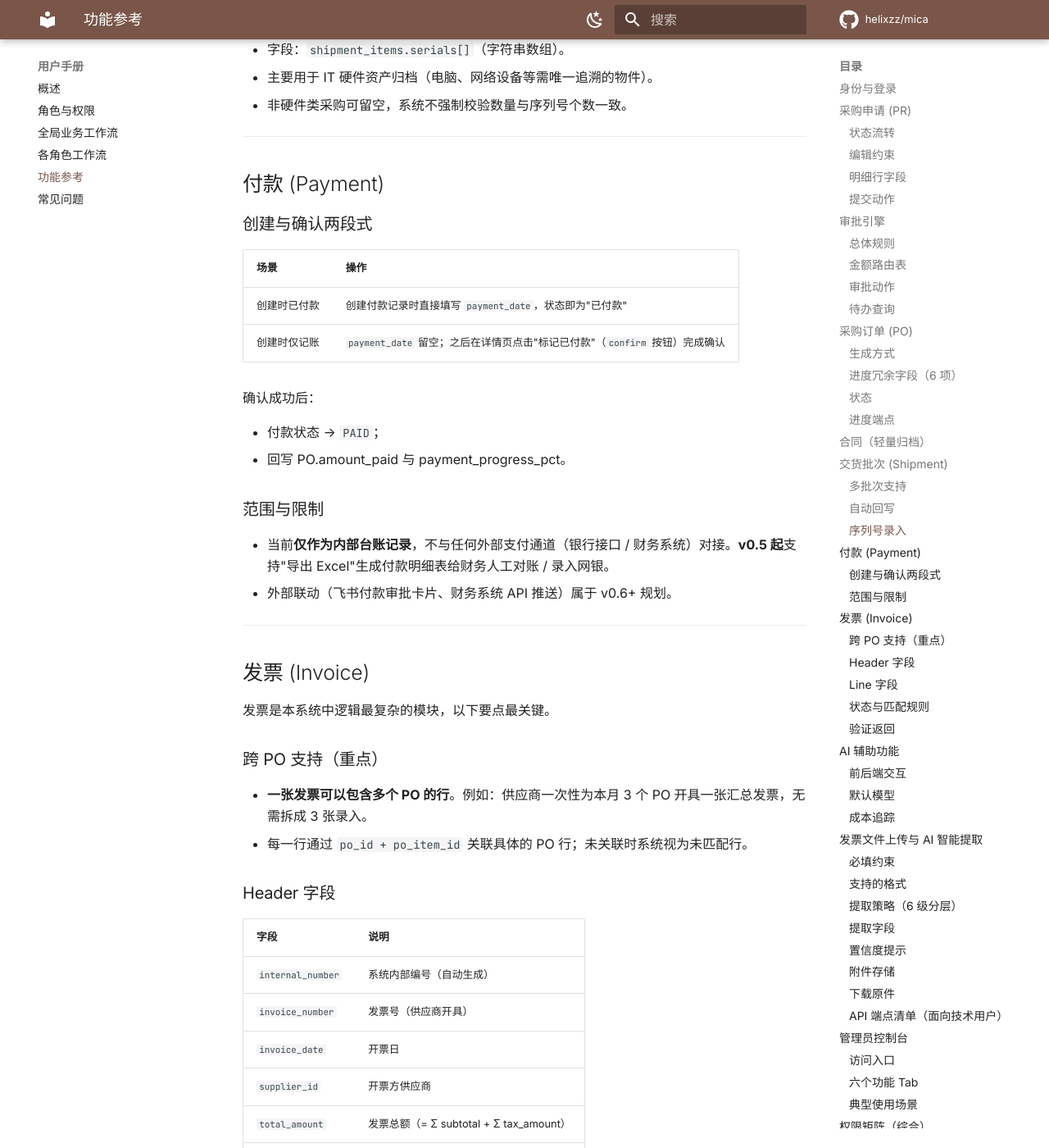
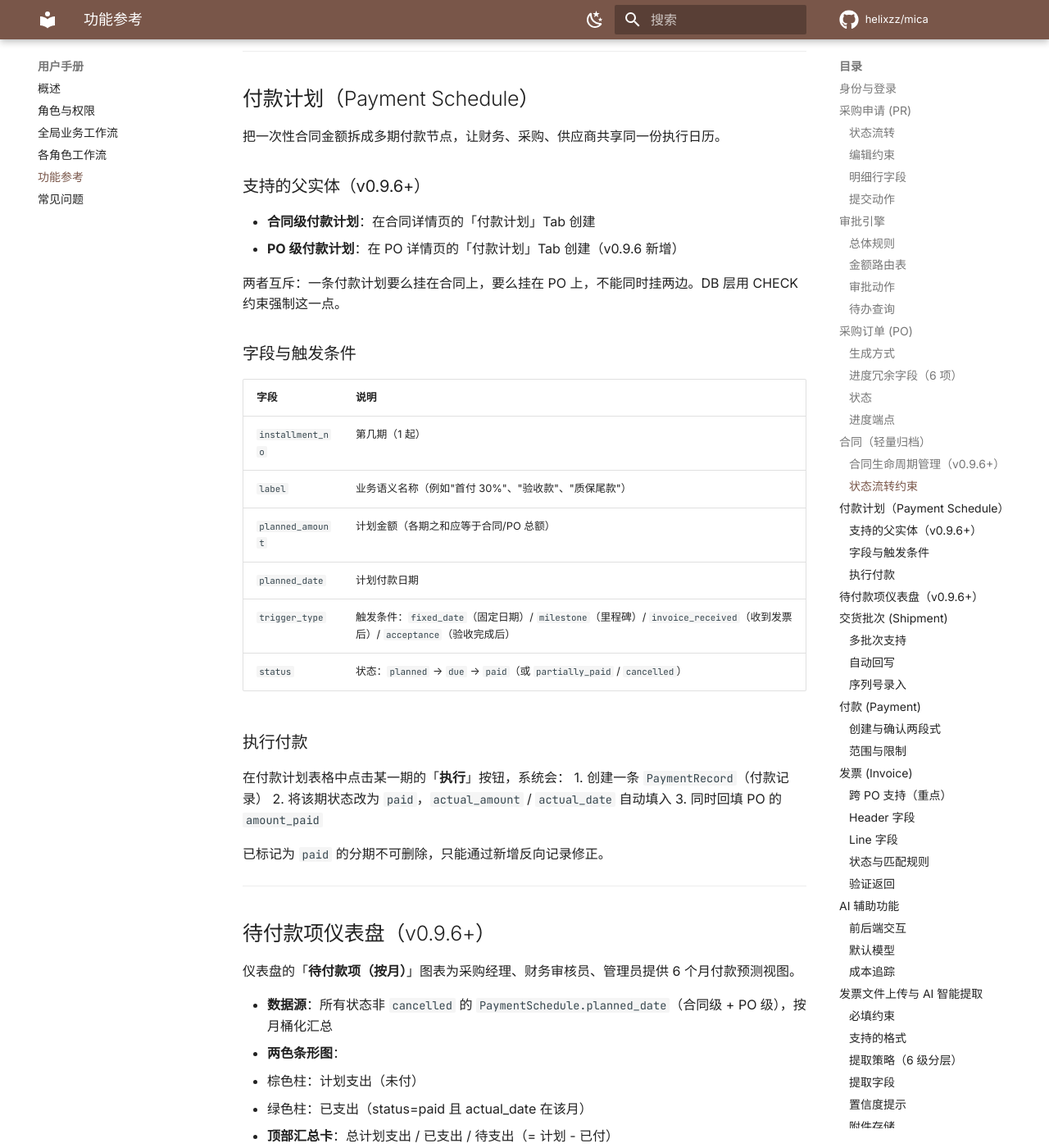
Before and after one commit to helixzz/mica, an MkDocs documentation site: the page built from docs/user-manual/04-features.md, in a window 1280 px wide and 1400 px high, scrolled down 5839 px. Shown: the whole window at 82% size. Built offline with MkDocs 1.6.1 and Material for MkDocs 9.7.7, drawn with Linux system fonts in a browser that asks for light colours; comment, search, counter and statistics services are not loaded; the version menu is left out; some of the changed text lies outside the part shown.

Commit message:
chore: bump version to v0.9.6 + docs
- backend/pyproject.toml, frontend/package.json, deploy/.env.example: 0.9.5 → 0.9.6
- README.md: version badge
- CHANGELOG.md: v0.9.6 entry covering PDF fix, contract CRUD, PO payment plans,
  dashboard forecast chart, and migration 0018
- docs/user-manual/04-features.md: expanded 合同 section with lifecycle
  management; new 付款计划 and 待付款项仪表盘 sections

````diff
--- a/docs/user-manual/04-features.md
+++ b/docs/user-manual/04-features.md
@@ -150,20 +150,83 @@ PO 表冗余 6 个统计字段，避免每次查询都重算：
 
 ## 合同（轻量归档）
 
-当前版本合同仅作为**元数据记录**使用，便于后续审计和资料检索。
+合同作为**元数据记录 + 扫描件归档 + 付款计划**，覆盖签约后的执行和对账。
 
 | 字段 | 说明 |
 |---|---|
-| `contract_number` | 合同编号 |
+| `contract_number` | 合同编号（系统自动生成 `CT-{YYYY}-{NNNN}`） |
 | `title` | 合同标题 |
 | `amount` | 合同金额 |
 | `signed_date` | 签署日 |
 | `effective_date` | 生效日 |
 | `expire_date` | 到期日 |
 | `remarks` | 备注 |
+| `status` | 状态：`active`（生效中）/ `superseded`（已替代）/ `terminated`（已终止）/ `expired`（已过期） |
 
 - 合同关联到 **PO + 供应商**。
 - **扫描件归档 + OCR 全文检索已在 v0.4.2 实现**，详见本章"合同扫描件归档与全文检索"。
+
+### 合同生命周期管理（v0.9.6+）
+
+- **创建合同**：在 PO 详情页点击右上角「**创建合同**」按钮，填写合同信息后保存。采购经理、IT 采购员、管理员可操作
+- **编辑合同**：在合同列表或合同详情页点击「**编辑**」。每次编辑自动写入版本快照，可在"版本历史"Tab 回看历史字段值和变更原因
+- **变更状态**：在合同详情页点击「**变更状态**」，可将 active 合同切换为 terminated / superseded / expired。状态变更不可逆，变更后合同即不再允许编辑
+- **删除合同**：仅管理员可删。若合同下已有**已确认付款记录**（状态为 confirmed 的 PaymentRecord），系统会拒绝删除以保护账务完整性
+
+### 状态流转约束
+
+```
+active ──(terminate / supersede / expire)──→ 终态
+   ↑                                            ↑
+   │                                            │
+   └─ 创建时默认                                不可回退
+```
+
+---
+
+## 付款计划（Payment Schedule）
+
+把一次性合同金额拆成多期付款节点，让财务、采购、供应商共享同一份执行日历。
+
+### 支持的父实体（v0.9.6+）
+
+- **合同级付款计划**：在合同详情页的「付款计划」Tab 创建
+- **PO 级付款计划**：在 PO 详情页的「付款计划」Tab 创建（v0.9.6 新增）
+
+两者互斥：一条付款计划要么挂在合同上，要么挂在 PO 上，不能同时挂两边。DB 层用 CHECK 约束强制这一点。
+
+### 字段与触发条件
+
+| 字段 | 说明 |
+|---|---|
+| `installment_no` | 第几期（1 起） |
+| `label` | 业务语义名称（例如"首付 30%"、"验收款"、"质保尾款"） |
+| `planned_amount` | 计划金额（各期之和应等于合同/PO 总额） |
+| `planned_date` | 计划付款日期 |
+| `trigger_type` | 触发条件：`fixed_date`（固定日期）/ `milestone`（里程碑）/ `invoice_received`（收到发票后）/ `acceptance`（验收完成后） |
+| `status` | 状态：`planned` → `due` → `paid`（或 `partially_paid` / `cancelled`） |
+
+### 执行付款
+
+在付款计划表格中点击某一期的「**执行**」按钮，系统会：
+1. 创建一条 `PaymentRecord`（付款记录）
+2. 将该期状态改为 `paid`，`actual_amount` / `actual_date` 自动填入
+3. 同时回填 PO 的 `amount_paid`
+
+已标记为 `paid` 的分期不可删除，只能通过新增反向记录修正。
+
+---
+
+## 待付款项仪表盘（v0.9.6+）
+
+仪表盘的「**待付款项（按月）**」图表为采购经理、财务审核员、管理员提供 6 个月付款预测视图。
+
+- **数据源**：所有状态非 `cancelled` 的 `PaymentSchedule.planned_date`（合同级 + PO 级），按月桶化汇总
+- **两色条形图**：
+  - 棕色柱：计划支出（未付）
+  - 绿色柱：已支出（status=paid 且 actual_date 在该月）
+- **顶部汇总卡**：总计划支出 / 已支出 / 待支出（= 计划 - 已付）
+- **鼠标悬停**：显示具体月份的计划金额和已付金额
 
 ---
 
````
Also changed, not shown: CHANGELOG.md (+44 -0 lines), README.md (+1 -1 lines), 3 other files.
